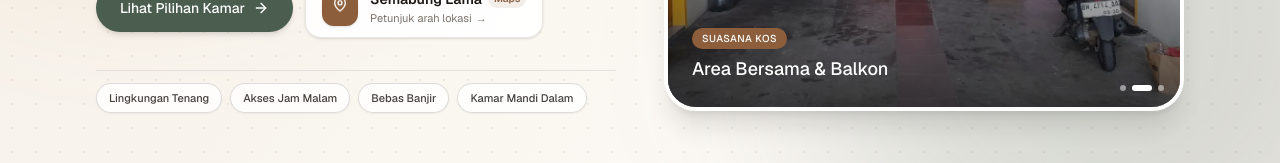
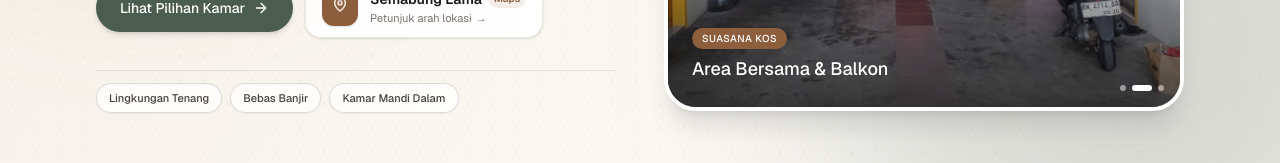
Before and after one commit to Devid-Winata/KostRosariario, a Next.js app: page / in a window 1280 px wide. Shown: the part 508-671 px from the top of the page. Built offline with nearby package versions, Linux system fonts and the light colour scheme; no server answers.

Commit message:
ngilangin kata

```diff
--- a/src/app/page.js
+++ b/src/app/page.js
@@ -282,7 +282,7 @@ export default function Home() {
             </div>
 
             <div className="flex flex-wrap gap-2 pt-3 border-t border-stone-300/60">
-              {['Lingkungan Tenang', 'Akses Jam Malam', 'Bebas Banjir', 'Kamar Mandi Dalam'].map((tag, i) => (
+              {['Lingkungan Tenang', 'Bebas Banjir', 'Kamar Mandi Dalam'].map((tag, i) => (
                 <span key={i} className="px-3 py-1.5 sm:px-3 sm:py-1.5 bg-white/80 border border-stone-300/80 rounded-full text-[11px] text-stone-700 font-medium shadow-xs">
                   {tag}
                 </span>
```
Also changed, not shown: 1 other file (tests, documents, lock files or other folders).
